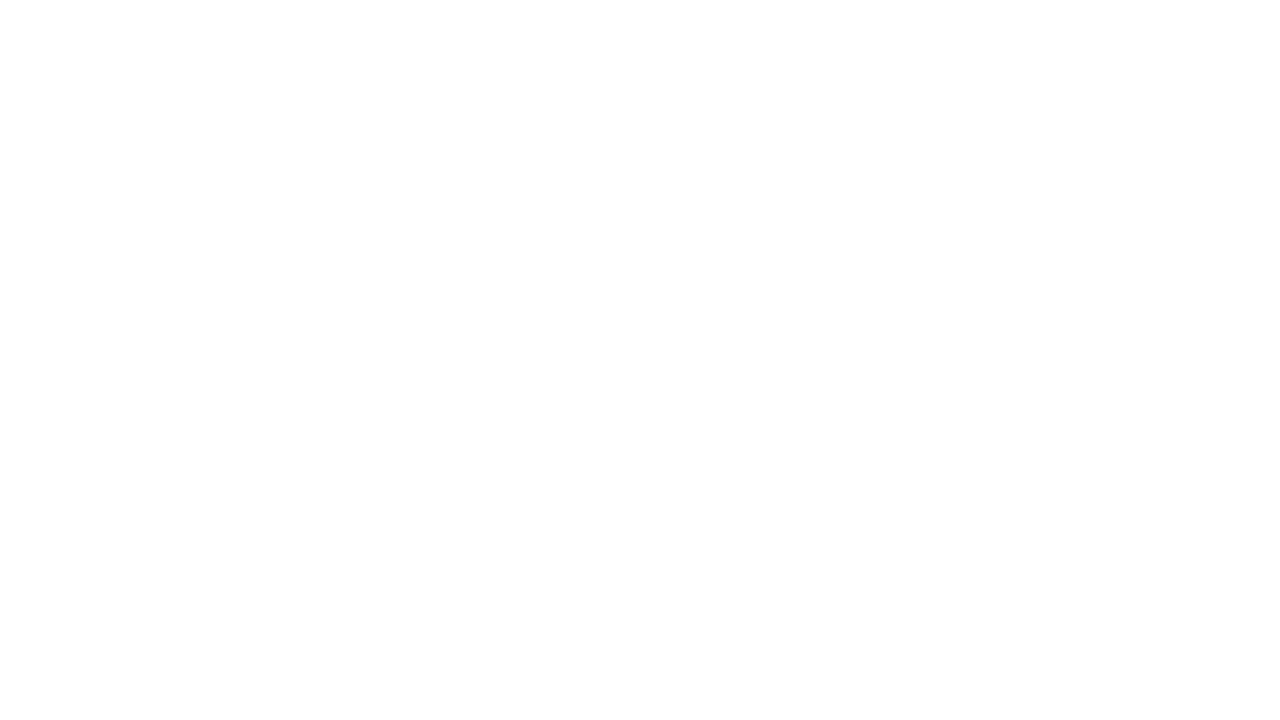
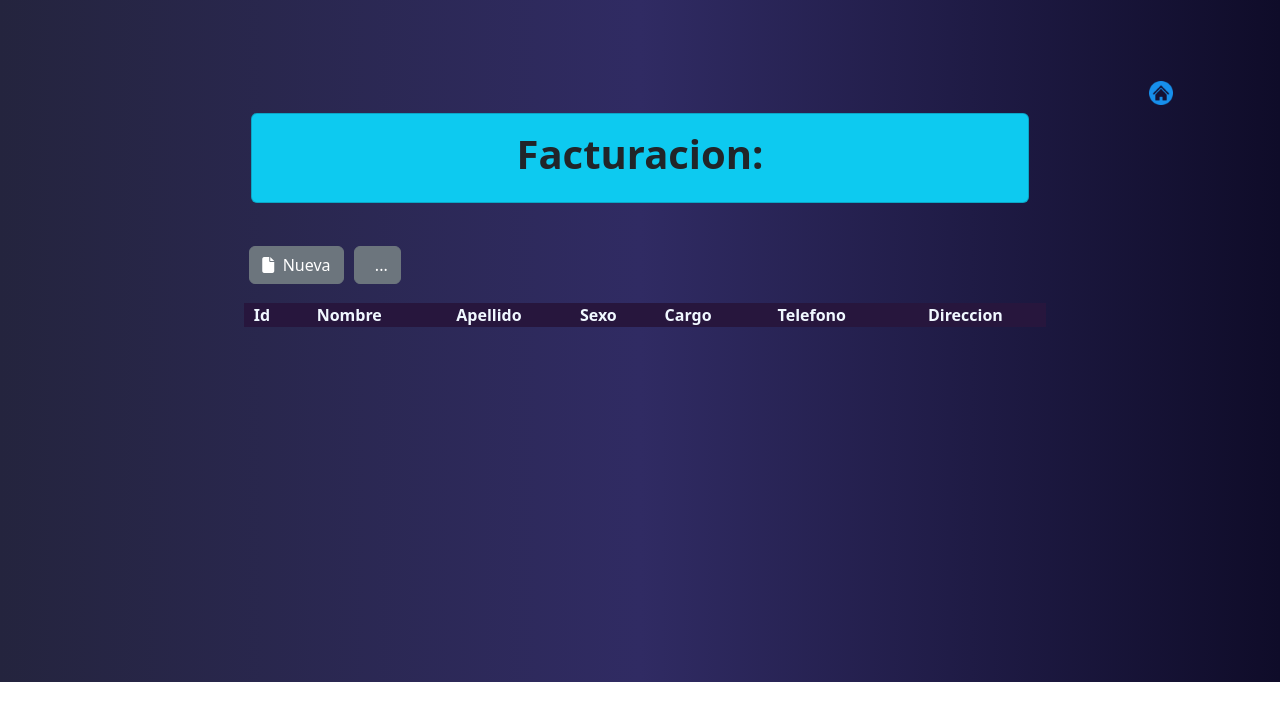
Before and after one commit to ItsFeny/Sistema_De_Facturacion, an Angular app: page /Invoice in a window 1280 px wide. Before the commit this address led to /. Shown: the top 720 px of the page. Built offline with nearby package versions, Linux system fonts and the light colour scheme.

Commit message:
Configurando Factura

```diff
--- a/src/app/app-routing.module.ts
+++ b/src/app/app-routing.module.ts
@@ -2,6 +2,7 @@ import { NgModule } from '@angular/core';
 import { RouterModule, Routes } from '@angular/router';
 import { ClientsComponent } from './components/clients/clients.component';
 import { HomeComponent } from './components/home/home.component';
+import { InvoiceComponent } from './components/invoice/invoice.component';
 import { LoginComponent } from './components/login/login.component';
 import { ProductComponent } from './components/product/product.component';
 
@@ -11,7 +12,9 @@ const routes: Routes =
   { path:'Login',  component: LoginComponent},
   { path:'Home', component: HomeComponent},
   { path:'Clients', component: ClientsComponent},
-  { path:'Product', component: ProductComponent}
+  { path:'Product', component: ProductComponent},
+  { path:'Invoice', component: InvoiceComponent},
+
 
 ];
 
--- a/src/app/app.module.ts
+++ b/src/app/app.module.ts
@@ -16,6 +16,7 @@ import { FormsModule } from '@angular/forms';
 import { ReactiveFormsModule } from '@angular/forms';
 import { ClientsComponent } from './components/clients/clients.component';
 import { ProductComponent } from './components/product/product.component';
+import { InvoiceComponent } from './components/invoice/invoice.component';
 
 
 
@@ -25,7 +26,8 @@ import { ProductComponent } from './components/product/product.component';
     LoginComponent,
     HomeComponent,
     ClientsComponent,
-    ProductComponent
+    ProductComponent,
+    InvoiceComponent
   ],
   imports: [
     BrowserModule,
--- a/src/app/components/clients/clients.component.html
+++ b/src/app/components/clients/clients.component.html
@@ -33,7 +33,7 @@
 
                             <div class="input-group input-group-lg mt-4 mb-3">
                                 <span class="input-group-text">
-                                    <i class="fa-solid fa-user-tie" [class.green-color-icon]="this.forms.get('Name')?.valid"
+                                    <i class="fa-solid fa-file-signature" [class.green-color-icon]="this.forms.get('Name')?.valid"
                                                                     [class.red-color-icon]="this.forms.get('Name')?.invalid && this.forms.get('Name')?.touched">
                                     </i>
                                 </span>
--- a/src/app/components/home/home.component.html
+++ b/src/app/components/home/home.component.html
@@ -81,7 +81,9 @@
                                                              -webkit-box-shadow: 10px 10px 5px 0px rgba(22, 22, 22, 0.75);
                                                              -moz-box-shadow: 10px 10px 5px 0px rgba(22, 22, 22, 0.75);
                                                               box-shadow: 10px 10px 5px 0px rgba(22, 22, 22, 0.75);
-                                                              margin-right: 20px;" title="Facturas">
+                                                              margin-right: 20px;"
+                                                              title="Facturas"
+                                                              [routerLink]="['/Invoice']">
             <div class="row g-0">
               <div class="col-md-4">
                 <br>
--- /dev/null
+++ b/src/app/components/invoice/invoice.component.css
@@ -0,0 +1,78 @@
+
+body
+{
+    margin: 0;
+    padding: 18.7%;
+    background: #0f0c29;
+    background: -webkit-linear-gradient(to right, #24243e, #302b63, #0f0c29);
+    background: linear-gradient(to right, #24243e, #302b63, #0f0c29);
+}
+
+.main
+{
+   position: relative;
+   bottom: 200px;
+}
+
+/* Cambio de cursor de los iconos en la lista de tarjetas */
+.icon-edit-elim
+{
+    cursor: pointer;
+}
+
+
+/* Color de la validaciones */
+.green-color-icon
+{
+    color: mediumseagreen;
+}
+
+.red-color-icon
+{
+    color: brown;
+}
+
+
+/*Configuracion icono back*/
+.back
+{
+    width: 3%;
+    height: 3%;
+    position: relative;
+    top: 40px;
+    left: 910px;
+    cursor: pointer;
+}
+
+
+/*botones y icono de back*/
+.action
+{
+   display: flex;
+   position: absolute;
+   left: 0px;
+   top: 110%;
+}
+
+.action button
+{
+    margin-left: 10px;
+}
+
+
+
+/*datos*/
+
+.data
+{
+  position: relative;
+  top: 100px;
+  left: 5px;
+  text-align: center;
+}
+
+.data table
+{
+  color: aliceblue;
+  background-color: #27163d;
+}
--- /dev/null
+++ b/src/app/components/invoice/invoice.component.html
@@ -0,0 +1,96 @@
+<!DOCTYPE html>
+<html lang="en">
+<head>
+    <meta charset="UTF-8">
+    <meta http-equiv="X-UA-Compatible" content="IE=edge">
+    <meta name="viewport" content="width=device-width, initial-scale=1.0">
+    <link href="https://cdn.jsdelivr.net/npm/bootstrap@5.2.0/dist/css/bootstrap.min.css" rel="stylesheet" integrity="sha384-gH2yIJqKdNHPEq0n4Mqa/HGKIhSkIHeL5AyhkYV8i59U5AR6csBvApHHNl/vI1Bx" crossorigin="anonymous">
+</head>
+<body>
+
+
+    <div class="main">
+
+        <!--Back icono-->
+    <img src="../../../assets/img/Back.png" class="back" [routerLink]="['/Home']" title="Volver">
+
+
+    <div class="action">
+        <button type="button" data-bs-toggle="modal" data-bs-target="#exampleModal" class="btn btn-secondary">
+            <i class="fa-solid fa-file"></i>&nbsp;
+            Nueva
+        </button>
+
+        <button type="button" class="btn btn-secondary">
+            &nbsp;
+            ...
+        </button>
+    </div>
+
+
+  <!-- Modal -->
+  <div class="modal fade" id="exampleModal" tabindex="-1" aria-labelledby="exampleModalLabel" aria-hidden="true">
+    <div class="modal-dialog">
+      <div class="modal-content">
+        <div class="modal-header">
+          <h5 class="modal-title" id="exampleModalLabel">Nueva Factura</h5>
+          <button type="button" class="btn-close" data-bs-dismiss="modal" aria-label="Close"></button>
+        </div>
+        <div class="modal-body">
+          <!--Componente-->
+        </div>
+        <div class="modal-footer">
+          <button type="button" class="btn btn-secondary" data-bs-dismiss="modal">
+            <i class="fa-solid fa-xmark"></i>
+            Cerrar
+            </button>
+          <button type="button" class="btn btn-primary">
+            <i class="fa-solid fa-floppy-disk"></i>
+            Guardar
+          </button>
+        </div>
+      </div>
+    </div>
+  </div>
+
+
+    <!--titulo-->
+    <div class="container mt-5">
+        <div class="row">
+            <div class="col-lg-8-offset-lg-2">
+               <div class="card bg-info">
+                   <div class="card-body text-center">
+                        <h2 style="font-size: 40px; font-weight: 700;">Facturacion:</h2>
+                   </div>
+               </div>
+            </div>
+        </div>
+     </div>
+
+
+     <div class="data">
+        <table class="table caption-top" style="text-align: center;">
+            <thead >
+              <th>Id</th>
+              <th>Nombre</th>
+              <th>Apellido</th>
+              <th>Sexo</th>
+              <th>Cargo</th>
+              <th>Telefono</th>
+              <th>Direccion</th>
+            </thead>
+            <tbody>
+
+
+          </table>
+     </div>
+
+
+
+    </div>
+
+
+<script src="js/jquery-1.11.1.min.js"></script>
+    <script src="js/bootstrap.js"></script>
+    </body>
+</html>
--- /dev/null
+++ b/src/app/components/invoice/invoice.component.ts
@@ -0,0 +1,15 @@
+import { Component, OnInit } from '@angular/core';
+
+@Component({
+  selector: 'app-invoice',
+  templateUrl: './invoice.component.html',
+  styleUrls: ['./invoice.component.css']
+})
+export class InvoiceComponent implements OnInit {
+
+  constructor() { }
+
+  ngOnInit(): void {
+  }
+
+}
--- a/src/app/components/product/product.component.html
+++ b/src/app/components/product/product.component.html
@@ -33,11 +33,11 @@
 
                             <div class="input-group input-group-lg mt-4 mb-3">
                                 <span class="input-group-text">
-                                    <i class="fa-solid fa-barcode" [class.green-color-icon]="this.forms.get('Codigo')?.valid"
+                                    <i class="fa-solid fa-barcode"  [class.green-color-icon]="this.forms.get('Codigo')?.valid"
                                                                     [class.red-color-icon]="this.forms.get('Codigo')?.invalid && this.forms.get('Codigo')?.touched">
                                     </i>
                                 </span>
-                                <input formControlName="Codigo" type="text" class="form-control" placeholder="Codigo" maxlength="20">
+                                <input formControlName="Codigo" type="text" class="form-control" placeholder="Codigo" maxlength="12">
                               </div>
 
 
@@ -49,7 +49,7 @@
 
                                     </i>
                                 </span>
-                                <input formControlName="Nombre" type="text" class="form-control" placeholder="Nombre" maxlength="13">
+                                <input formControlName="Nombre" type="text" class="form-control" placeholder="Nombre" maxlength="15">
                               </div>
 
 
@@ -62,7 +62,7 @@
 
                                     </i>
                                 </span>
-                                <input formControlName="Precio" type="text" class="form-control" placeholder="Precio" maxlength="12">
+                                <input formControlName="Precio" type="text" class="form-control" placeholder="Precio" maxlength="46">
                               </div>
 
 
--- a/src/index.html
+++ b/src/index.html
@@ -10,5 +10,6 @@
 </head>
 <body>
   <app-root></app-root>
+  <script src="https://cdn.jsdelivr.net/npm/bootstrap@5.1.3/dist/js/bootstrap.bundle.min.js" integrity="sha384-ka7Sk0Gln4gmtz2MlQnikT1wXgYsOg+OMhuP+IlRH9sENBO0LRn5q+8nbTov4+1p" crossorigin="anonymous"></script>
 </body>
 </html>
```
